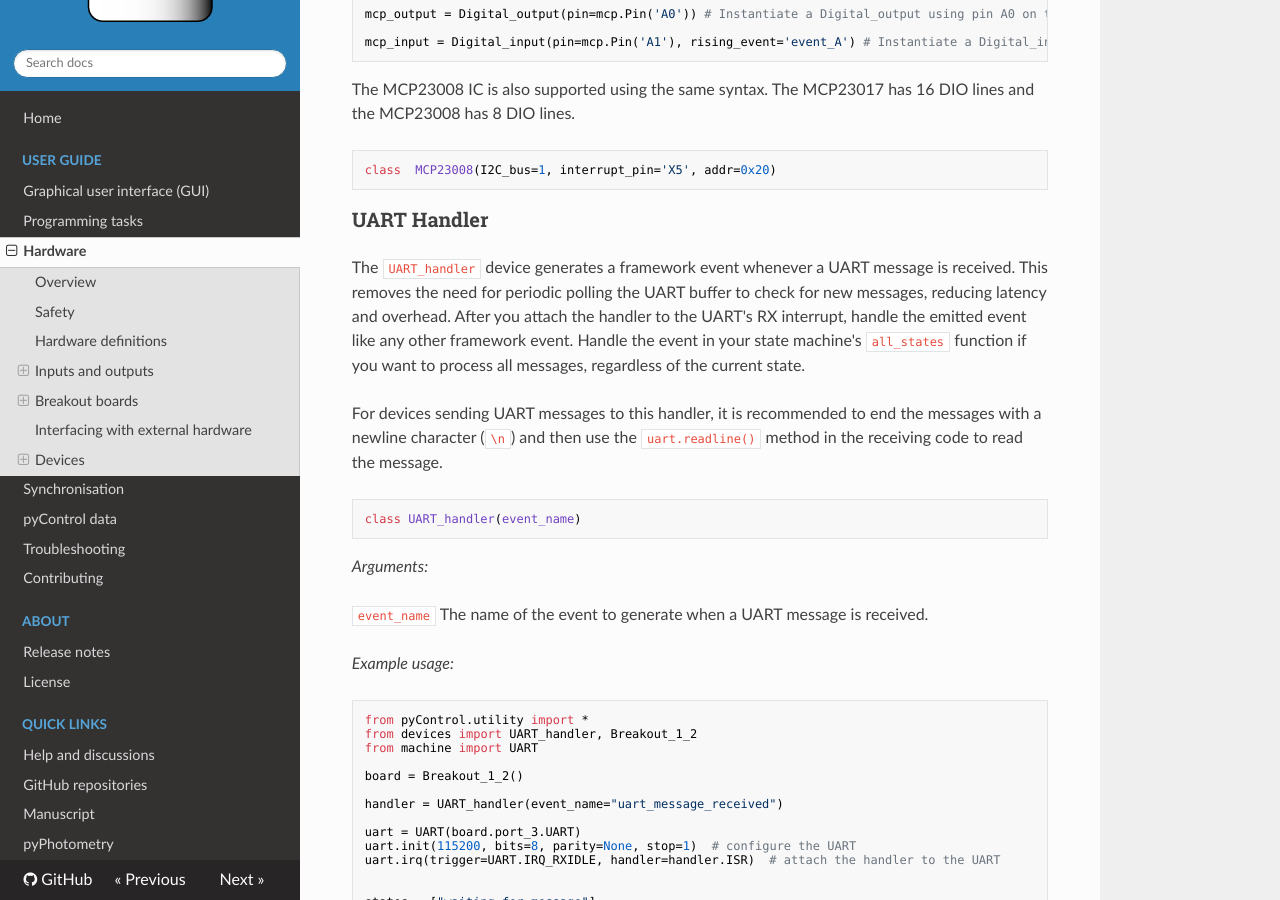
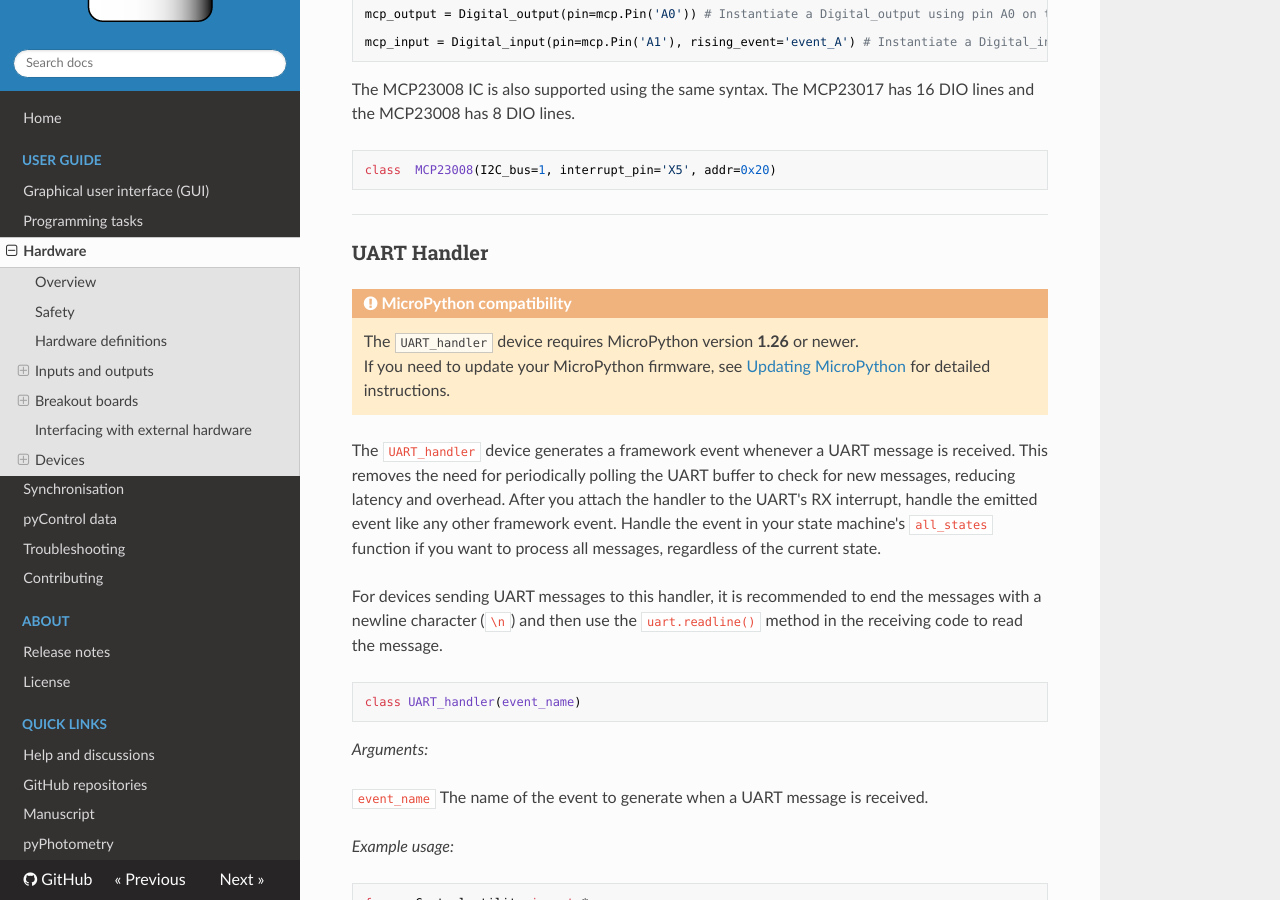
Before and after one commit to pyControl/docs, an MkDocs documentation site: the page built from docs/user-guide/hardware.md, in a window 1280 px wide and 900 px high, scrolled down 31327 px. Built offline with MkDocs 1.6.1, drawn with Linux system fonts in a browser that asks for light colours; nearby versions of some CDN libraries.

Commit message:
add warning about MicroPython minimum version

````diff
--- a/docs/user-guide/hardware.md
+++ b/docs/user-guide/hardware.md
@@ -892,10 +892,15 @@ The MCP23008 IC is also supported using the same syntax.  The MCP23017 has 16 DI
 class  MCP23008(I2C_bus=1, interrupt_pin='X5', addr=0x20)
 ```
 
+---
+
 ### UART Handler
+!!! warning "MicroPython compatibility"
+    The `UART_handler` device requires MicroPython version **1.26** or newer.
+    If you need to update your MicroPython firmware, see [Updating MicroPython](troubleshooting.md#updating-micropython) for detailed instructions.
 
 The `UART_handler` device generates a framework event whenever a UART message is received.
-This removes the need for periodic polling the UART buffer to check for new messages, reducing latency and overhead.
+This removes the need for periodically polling the UART buffer to check for new messages, reducing latency and overhead.
 After you attach the handler to the UART's RX interrupt, handle the emitted event like any other framework event.
 Handle the event in your state machine's `all_states` function if you want to process all messages, regardless of the current state.
 
````
